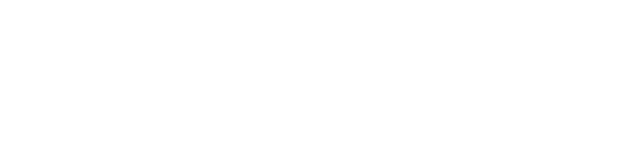
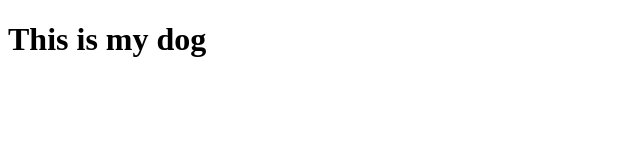
Before and after one commit to ibraintoday/pn111-git, a plain HTML site: page addtest.html in a window 1280 px wide. Shown: the whole page, without its empty margins (0-640 px from the left). Drawn offline with Linux system fonts and the light colour scheme.

Commit message:
add one dog

```diff
--- a/addtest.html
+++ b/addtest.html
@@ -6,7 +6,7 @@
 	<title>Document</title>
 </head>
 <body>
-	<h1></h1>
+	<h1>This is my dog</h1>
 
 </body>
 </html>
```
